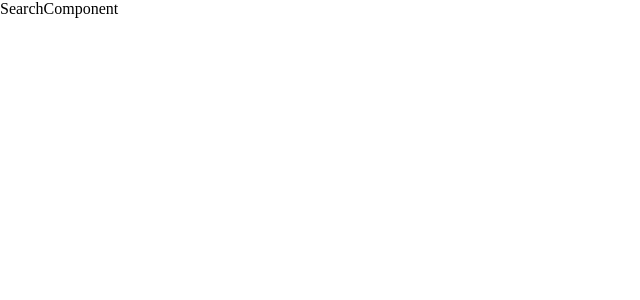
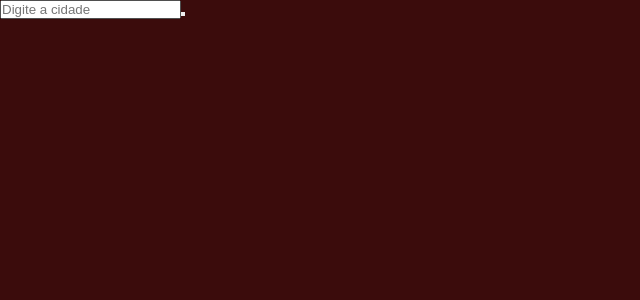
Before and after one commit to Kevenfz/TimeApp, a React (Vite) app in the folder time-app/: page / in a window 1280 px wide. Shown: the top 300 px of the page, without its empty margins (0-640 px from the left). Built offline with nearby package versions, Linux system fonts and the light colour scheme.

Commit message:
feat: iniciando o componente de busca

```diff
--- a/time-app/src/components/SearchComponent/index.tsx
+++ b/time-app/src/components/SearchComponent/index.tsx
@@ -1,7 +1,21 @@
-import React from 'react'
+import React from "react";
+import { useState } from "react";
+import "./style.css";
 
 export const SearchComponent = () => {
+  const [cidade, setCidade] = useState("");
+  const Search = () => {};
+
+  console.log();
+
   return (
-    <div>SearchComponent</div>
-  )
-}
+    <section>
+      <div className="HeaderSpace">
+        <div className="SearchField">
+          <input placeholder="Digite a cidade" name="sm" id="sm" />
+          <button onClick={Search} />
+        </div>
+      </div>
+    </section>
+  );
+};
--- /dev/null
+++ b/time-app/src/components/SearchComponent/style.css
@@ -0,0 +1,11 @@
+html,
+body,
+#root {
+    margin: 0;
+    padding: 0;
+    width: 100%;
+    height: 100%;
+    outline: 0;
+    box-sizing: border-box;
+    background-color: rgb(59, 12, 12);
+}
```
